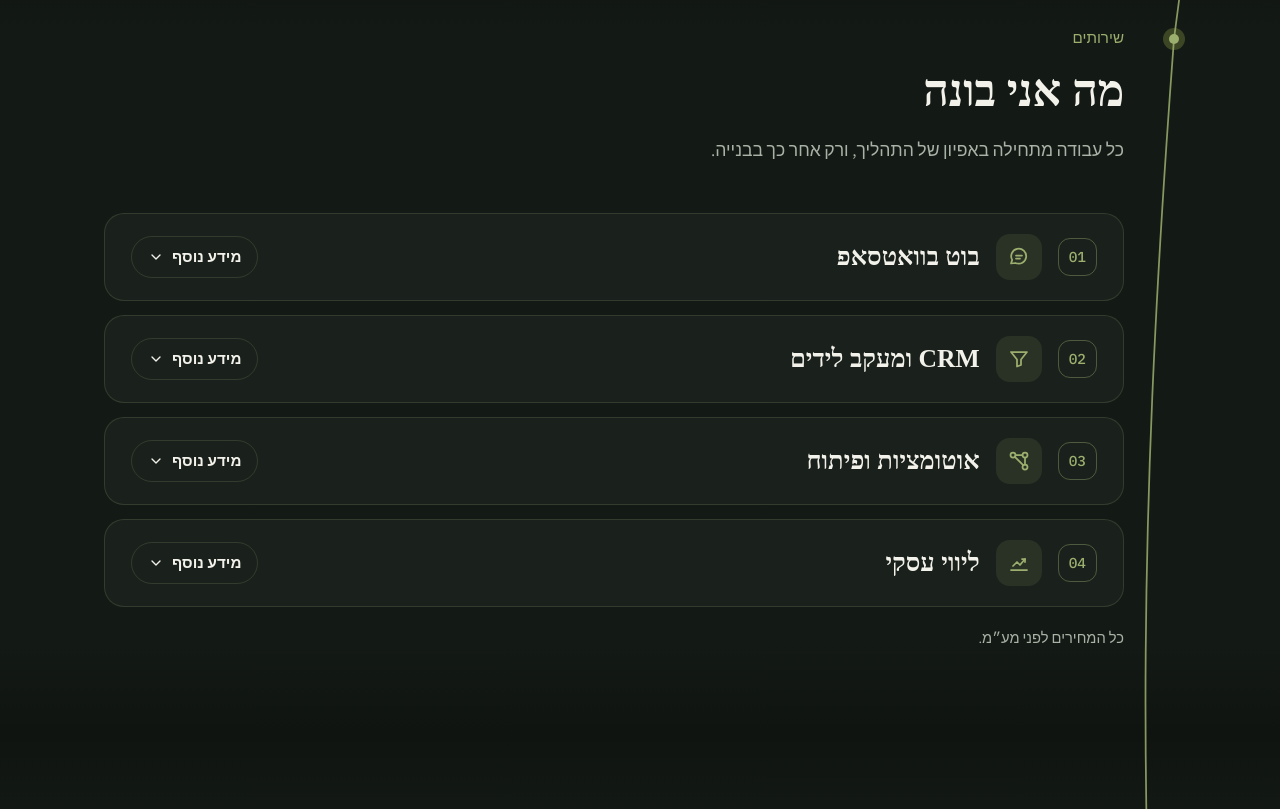
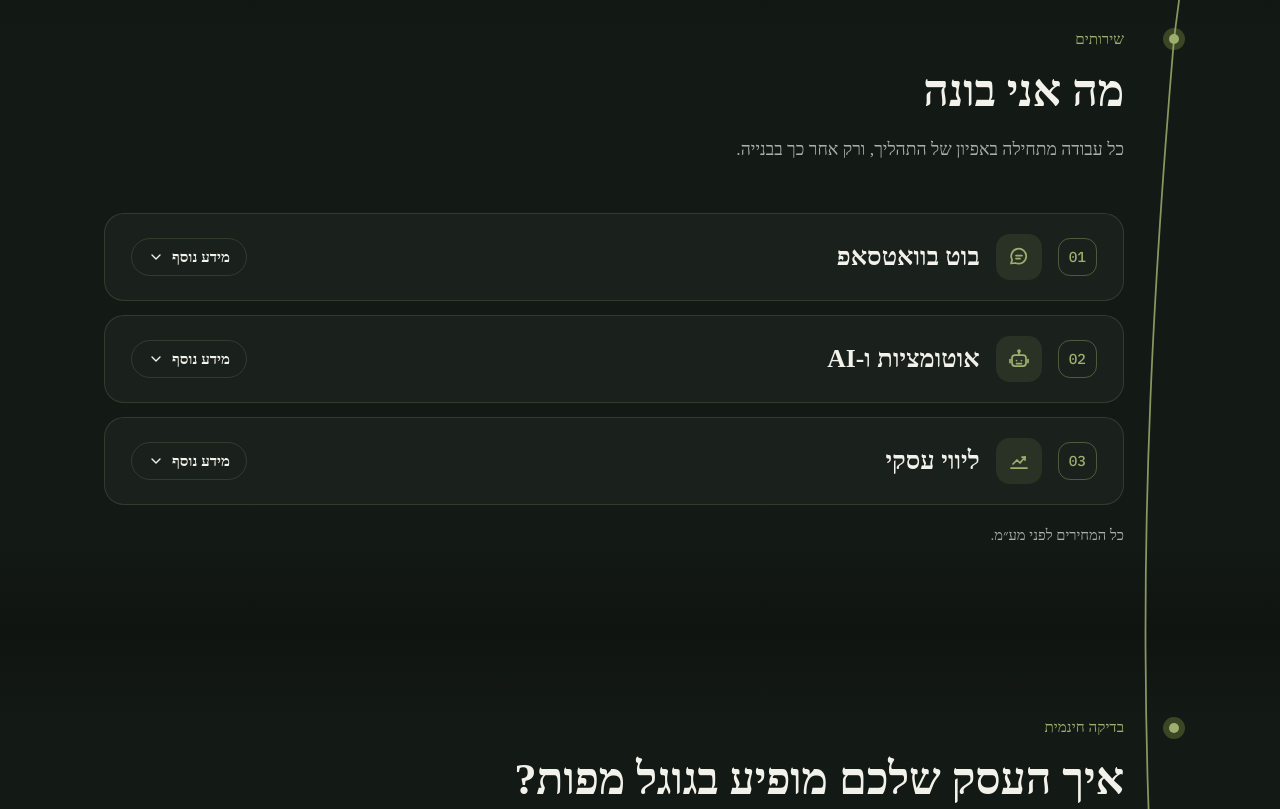
Before and after one commit to roeig9/landing_pages, a plain HTML site: page index.html in a window 1280 px wide. Shown: the part 873-1682 px from the top of the page. Drawn offline with Linux system fonts and the light colour scheme; a web font is replaced by a local one.

Commit message:
Merge CRM into an 'automations and AI' service with a robot icon; single Hebrew font (Frank Ruhl Libre)
Co-Authored-By: Claude Opus 5.5 <noreply@anthropic.com>
Claude-Session: https://claude.ai/code/session_01HnzTD7fX55bAwyP82xEo2n

```diff
--- a/index.html
+++ b/index.html
@@ -22,7 +22,7 @@
 <script>window.dataLayer=window.dataLayer||[];function gtag(){dataLayer.push(arguments);}gtag('js',new Date());gtag('config','G-YSS8GSX1SJ');</script>
 <link rel="preconnect" href="https://fonts.googleapis.com">
 <link rel="preconnect" href="https://fonts.gstatic.com" crossorigin>
-<link rel="stylesheet" href="https://fonts.googleapis.com/css2?family=Frank+Ruhl+Libre:wght@500;700;900&family=Heebo:wght@500;700&family=Assistant:wght@400;600&family=IBM+Plex+Mono:wght@500&display=swap">
+<link rel="stylesheet" href="https://fonts.googleapis.com/css2?family=Frank+Ruhl+Libre:wght@400;500;700;900&family=IBM+Plex+Mono:wght@500&display=swap">
 <style>
 /* Olive Flow: dark "Night Olive" theme. One continuous olive thread runs down the page through a node beside every section heading. */
 :root{
@@ -30,8 +30,8 @@
   --ink:#F2F1EA; --muted:#A9B2A6; --olive:#9CAF6E; --olive-deep:#4E5A2C;
   --cta:#C5D88A; --on-cta:#0F1411; --cta-hover:#D3E3A0; --sand:#D9B98C;
   --display:"Frank Ruhl Libre","David Libre",serif;
-  --ui:"Heebo",system-ui,sans-serif;
-  --body:"Assistant",system-ui,-apple-system,"Segoe UI",Arial,sans-serif;
+  --ui:var(--display);
+  --body:var(--display);
   --mono:"IBM Plex Mono",ui-monospace,Menlo,monospace;
   --ease:cubic-bezier(.22,1,.36,1); --r-card:20px; --r-pill:999px;
   --gutter:76px; --node-x:26px;
@@ -364,18 +364,18 @@ footer a:hover{color:var(--ink)}
       <li class="svc rv" style="--d:60ms">
         <div class="svc-head">
           <span class="num">02</span>
-          <span class="svc-ico" aria-hidden="true"><svg viewBox="0 0 24 24" fill="none" stroke="currentColor" stroke-width="1.75" stroke-linecap="round" stroke-linejoin="round"><path d="M4 5h16l-6 7.5V18l-4 1.5v-7L4 5z"/></svg></span>
-          <h3 id="svc02-t"><bdi>CRM</bdi> ומעקב לידים</h3>
+          <span class="svc-ico" aria-hidden="true"><svg viewBox="0 0 24 24" fill="none" stroke="currentColor" stroke-width="1.75" stroke-linecap="round" stroke-linejoin="round"><rect x="5" y="8" width="14" height="11" rx="3"/><path d="M12 8V5"/><circle cx="12" cy="4" r="1"/><path d="M9.5 13.5v.01M14.5 13.5v.01"/><path d="M9.5 16.5h5"/><path d="M3 12.5v3M21 12.5v3"/></svg></span>
+          <h3 id="svc02-t">אוטומציות ו-<bdi>AI</bdi></h3>
           <button type="button" class="more" aria-expanded="false" aria-controls="svc02"><span class="lbl">מידע נוסף</span><svg class="chev" viewBox="0 0 24 24" fill="none" stroke="currentColor" stroke-width="2" stroke-linecap="round" stroke-linejoin="round" aria-hidden="true"><path d="M6 9l6 6 6-6"/></svg></button>
         </div>
         <div class="svc-body" id="svc02" role="region" aria-labelledby="svc02-t">
           <div class="svc-inner">
             <div>
-              <h4>כל ליד נרשם, אף לקוח לא נשכח</h4>
-              <p>לידים מהאתר, מהטפסים ומהרשתות נכנסים ישר ל-<bdi>CRM</bdi>, ותזכורות על הצעות מחיר, חידושים וגבייה נקבעות לבד.</p>
+              <h4>המערכות שלכם עובדות יחד, וה-<bdi>AI</bdi> עושה את העבודה השחורה</h4>
+              <p>מעקב לידים ב-<bdi>CRM</bdi>, חיבור בין מערכות, טפסים ייעודיים ודשבורד ניהולי. כלי <bdi>AI</bdi> מסכמים פניות, ממיינים לידים ומנסחים טיוטות לתשובה. וכשהכלים הקיימים לא עונים על הצורך עד הסוף, מפתחים את מה שחסר.</p>
             </div>
             <div class="side">
-          <div class="gets"><b>מתאים כש…</b>פונים מתעניינים אבל לא הופכים ללקוחות, ורוצים לגדול בלי לרדוף אחרי כל ליד בעצמכם.</div>
+          <div class="gets"><b>מתאים כש…</b>לידים נופלים בין הכיסאות, נתונים עוברים ידנית ממערכת למערכת, ומצב העסק מתברר רק בסוף החודש.</div>
         </div>
           </div>
         </div>
@@ -383,30 +383,11 @@ footer a:hover{color:var(--ink)}
       <li class="svc rv" style="--d:120ms">
         <div class="svc-head">
           <span class="num">03</span>
-          <span class="svc-ico" aria-hidden="true"><svg viewBox="0 0 24 24" fill="none" stroke="currentColor" stroke-width="1.75" stroke-linecap="round" stroke-linejoin="round"><circle cx="6" cy="6" r="2.5"/><circle cx="18" cy="18" r="2.5"/><circle cx="18" cy="6" r="2.5"/><path d="M8.5 6h7M18 8.5v7M7.8 7.8l8.4 8.4"/></svg></span>
-          <h3 id="svc03-t">אוטומציות ופיתוח</h3>
+          <span class="svc-ico" aria-hidden="true"><svg viewBox="0 0 24 24" fill="none" stroke="currentColor" stroke-width="1.75" stroke-linecap="round" stroke-linejoin="round"><path d="M4 19h16"/><path d="M6 15l4-4 3 3 5-6"/><path d="M15 8h3v3"/></svg></span>
+          <h3 id="svc03-t">ליווי עסקי</h3>
           <button type="button" class="more" aria-expanded="false" aria-controls="svc03"><span class="lbl">מידע נוסף</span><svg class="chev" viewBox="0 0 24 24" fill="none" stroke="currentColor" stroke-width="2" stroke-linecap="round" stroke-linejoin="round" aria-hidden="true"><path d="M6 9l6 6 6-6"/></svg></button>
         </div>
         <div class="svc-body" id="svc03" role="region" aria-labelledby="svc03-t">
-          <div class="svc-inner">
-            <div>
-              <h4>המערכות שכבר יש לכם, עובדות יחד</h4>
-              <p>חיבור בין מערכות, טפסים ייעודיים ודשבורד ניהולי. וכשהכלים הקיימים לא עונים על הצורך עד הסוף, מפתחים את מה שחסר.</p>
-            </div>
-            <div class="side">
-          <div class="gets"><b>מתאים כש…</b>מעבירים נתונים ממערכת למערכת, ובכל העתקה מחכה טעות. או שמצב העסק מתברר רק בסוף החודש.</div>
-        </div>
-          </div>
-        </div>
-      </li>
-      <li class="svc rv" style="--d:180ms">
-        <div class="svc-head">
-          <span class="num">04</span>
-          <span class="svc-ico" aria-hidden="true"><svg viewBox="0 0 24 24" fill="none" stroke="currentColor" stroke-width="1.75" stroke-linecap="round" stroke-linejoin="round"><path d="M4 19h16"/><path d="M6 15l4-4 3 3 5-6"/><path d="M15 8h3v3"/></svg></span>
-          <h3 id="svc04-t">ליווי עסקי</h3>
-          <button type="button" class="more" aria-expanded="false" aria-controls="svc04"><span class="lbl">מידע נוסף</span><svg class="chev" viewBox="0 0 24 24" fill="none" stroke="currentColor" stroke-width="2" stroke-linecap="round" stroke-linejoin="round" aria-hidden="true"><path d="M6 9l6 6 6-6"/></svg></button>
-        </div>
-        <div class="svc-body" id="svc04" role="region" aria-labelledby="svc04-t">
           <div class="svc-inner">
             <div>
               <h4>ממשיכים יחד אחרי ההטמעה</h4>
@@ -649,7 +630,7 @@ footer a:hover{color:var(--ink)}
  "name": "רועי גרימברג",
  "alternateName": "Roei Grimberg",
  "url": "https://roeigrimberg.com/",
- "description": "ליווי טכנולוגי ועסקי לעסקים קטנים: בוט בוואטסאפ, CRM ומעקב לידים, אוטומציות וליווי עסקי.",
+ "description": "ליווי טכנולוגי ועסקי לעסקים קטנים: בוט בוואטסאפ, אוטומציות ו-AI (כולל CRM ומעקב לידים) וליווי עסקי.",
  "telephone": "+972546240255",
  "inLanguage": "he",
  "hasMap": "https://maps.google.com/?cid=18426570419320725720",
@@ -710,14 +691,7 @@ footer a:hover{color:var(--ink)}
    "@type": "Offer",
    "itemOffered": {
     "@type": "Service",
-    "name": "הטמעת CRM ומעקב לידים"
-   }
-  },
-  {
-   "@type": "Offer",
-   "itemOffered": {
-    "@type": "Service",
-    "name": "אוטומציות ופיתוח בהתאמה אישית"
+    "name": "אוטומציות ו-AI, כולל CRM ומעקב לידים"
    }
   },
   {
```
